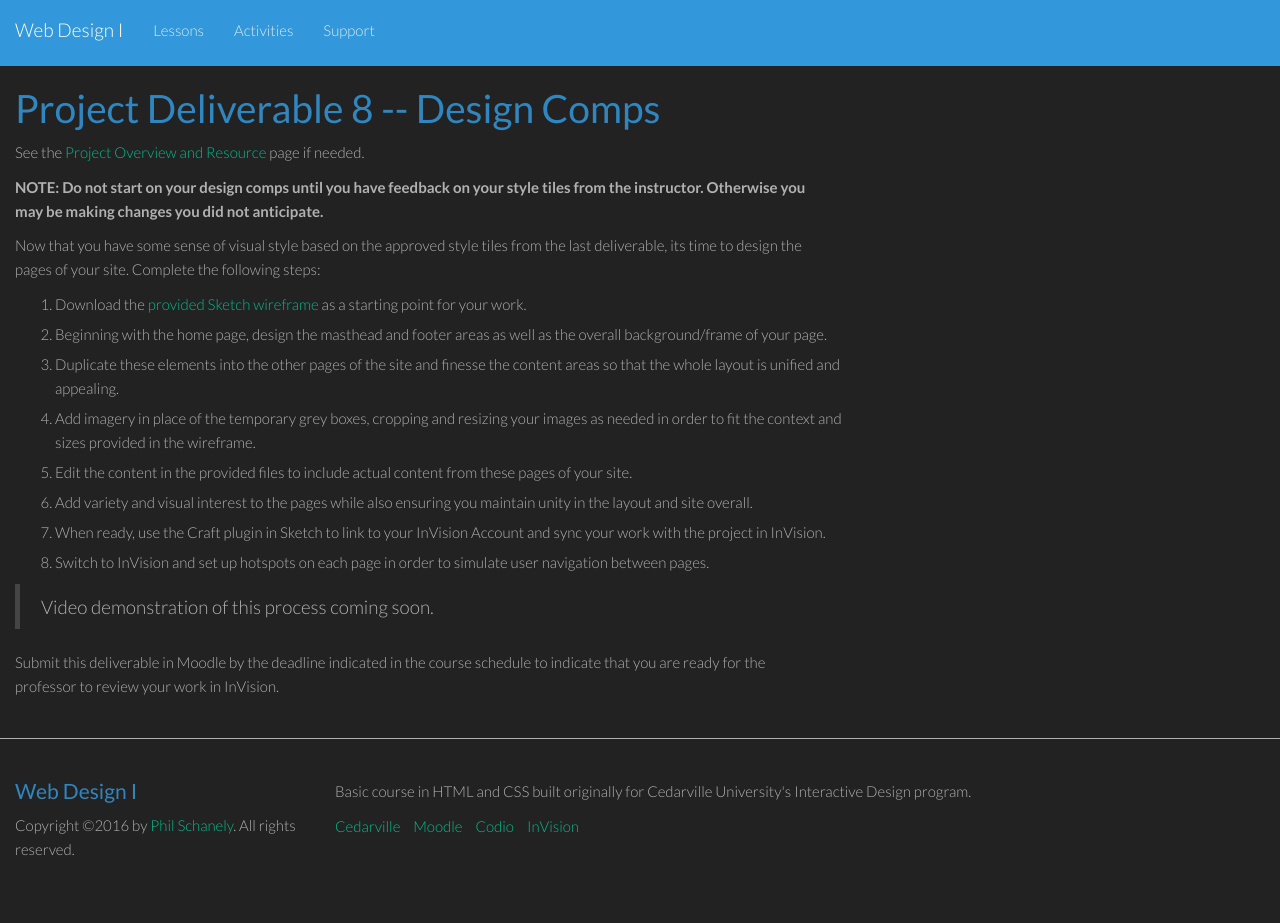
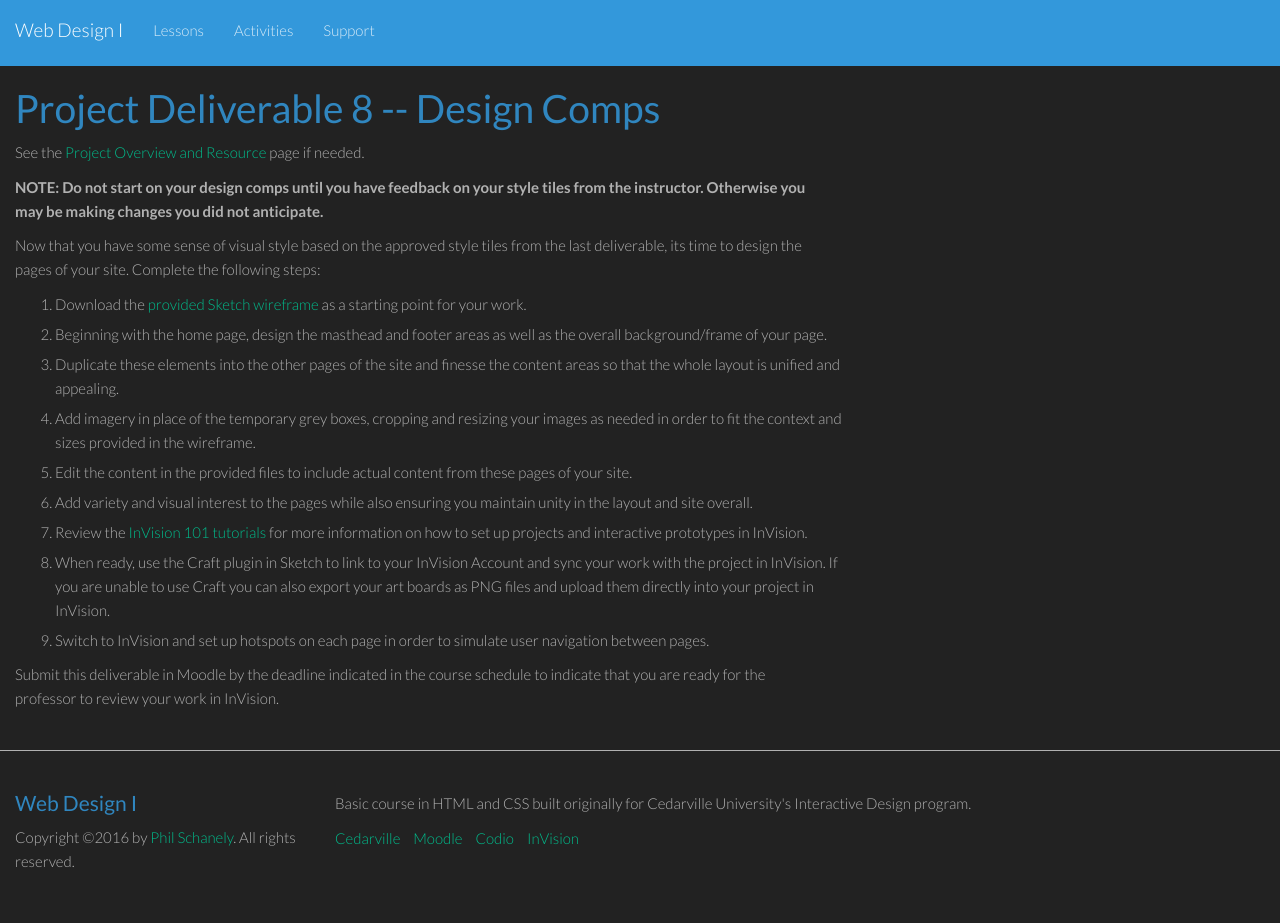
Before and after one commit to philschanely/course-web1, a Jekyll site: the page built from _activities/pd08.md, in a window 1280 px wide. Built offline with Jekyll 4.4.1, drawn with Linux system fonts in a browser that asks for light colours.

Commit message:
Update PD8 instructions.

```diff
--- a/_activities/pd08.md
+++ b/_activities/pd08.md
@@ -15,9 +15,8 @@ Now that you have some sense of visual style based on the approved style tiles f
 4. Add imagery in place of the temporary grey boxes, cropping and resizing your images as needed in order to fit the context and sizes provided in the wireframe.
 5. Edit the content in the provided files to include actual content from these pages of your site.
 6. Add variety and visual interest to the pages while also ensuring you maintain unity in the layout and site overall.
-7. When ready, use the Craft plugin in Sketch to link to your InVision Account and sync your work with the project in InVision.
-8. Switch to InVision and set up hotspots on each page in order to simulate user navigation between pages.
-
-> Video demonstration of this process coming soon.
+7. Review the [InVision 101 tutorials](https://projects.invisionapp.com/d/main#/learn) for more information on how to set up projects and interactive prototypes in InVision.
+8. When ready, use the Craft plugin in Sketch to link to your InVision Account and sync your work with the project in InVision. If you are unable to use Craft you can also export your art boards as PNG files and upload them directly into your project in InVision.
+9. Switch to InVision and set up hotspots on each page in order to simulate user navigation between pages.
 
 Submit this deliverable in Moodle by the deadline indicated in the course schedule to indicate that you are ready for the professor to review your work in InVision.
```
